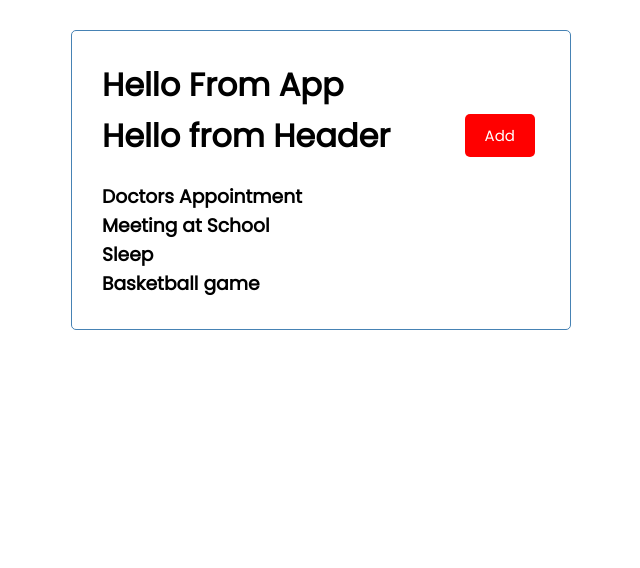
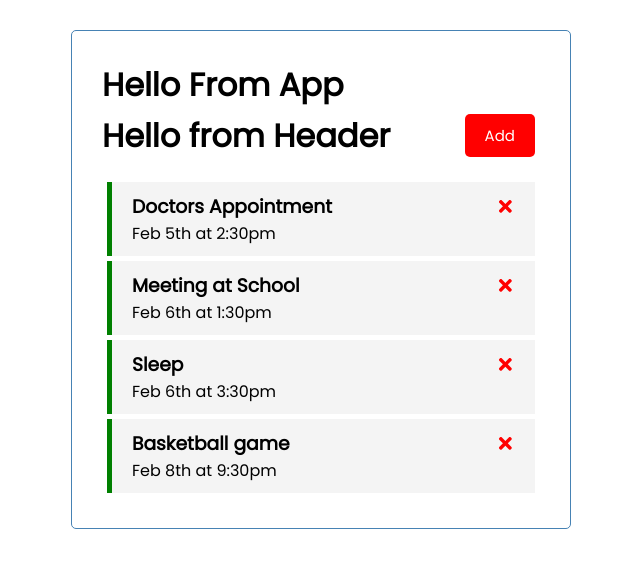
Before and after one commit to OmriAlster/ReactCourse, a React (Create React App) app in the folder react-task-tracker/: page / in a window 1280 px wide. Shown: the top 568 px of the page, without its empty margins (319-959 px from the left). Built offline with nearby package versions, Linux system fonts and the light colour scheme.

Commit message:
Toggle-controller and conditional styling

```diff
--- a/react-task-tracker/package.json
+++ b/react-task-tracker/package.json
@@ -8,6 +8,7 @@
     "@testing-library/user-event": "^13.5.0",
     "react": "^17.0.2",
     "react-dom": "^17.0.2",
+    "react-icons": "^4.3.1",
     "react-scripts": "5.0.0",
     "web-vitals": "^2.1.3"
   },
--- a/react-task-tracker/src/App.js
+++ b/react-task-tracker/src/App.js
@@ -2,13 +2,59 @@
 import './App.css';
 import Header from './components/Header';
 import Tasks from './components/Tasks';
+import { useState } from 'react'
 
 function App() {
+  const[tasks, setTasks] = useState(
+    [
+        {
+          "id": 1,
+          "text": "Doctors Appointment",
+          "day": "Feb 5th at 2:30pm",
+          "reminder": true
+        },
+        {
+          "id": 2,
+          "text": "Meeting at School",
+          "day": "Feb 6th at 1:30pm",
+          "reminder": true
+        },
+        {
+            "id": 3,
+            "text": "Sleep",
+            "day": "Feb 6th at 3:30pm",
+            "reminder": true
+        },
+        {
+            "id": 4,
+            "text": "Basketball game",
+            "day": "Feb 8th at 9:30pm",
+            "reminder": true
+        }
+    ]
+  )
+
+  const toggleReminder = (id) => {
+    setTasks(
+       tasks.map(
+         (task) => task.id === id ? { ...task, reminder: !task.reminder }: task
+       )
+    )
+    console.log('remind me', id)
+  }
+
+  const deleteTask = (id) => {
+    setTasks(tasks.filter((task) => task.id !== id))
+  }
+
   return (
     <div className="container">
       <h1>Hello From App</h1>
       <Header/>
-      <Tasks/>
+      { tasks.length > 0 ? (
+      <Tasks tasks={tasks} onDelete={deleteTask} onToggle={toggleReminder} />) :
+      ( 'No Tasks To Show')
+      }
     </div>
   );
 }
--- /dev/null
+++ b/react-task-tracker/src/components/Task.js
@@ -0,0 +1,15 @@
+import { FaTimes } from 'react-icons/fa'
+
+
+const Task = ({ task, onDelete, onToggle }) => {
+    return (
+        <div className={`task ${task.reminder ? 'reminder' : ''}`} onDoubleClick={() => onToggle(task.id)}>
+            <h3>
+                { task.text } <FaTimes style={{color:'red', cursor: 'pointer'}} onClick={() => onDelete(task.id)} />
+            </h3>
+            <p>{ task.day }</p>
+        </div>
+    )
+}
+
+export default Task
--- a/react-task-tracker/src/components/Tasks.js
+++ b/react-task-tracker/src/components/Tasks.js
@@ -1,34 +1,9 @@
-const tasks = [
-    {
-      "id": 1,
-      "text": "Doctors Appointment",
-      "day": "Feb 5th at 2:30pm",
-      "reminder": true
-    },
-    {
-      "id": 2,
-      "text": "Meeting at School",
-      "day": "Feb 6th at 1:30pm",
-      "reminder": true
-    },
-    {
-        "id": 3,
-        "text": "Sleep",
-        "day": "Feb 6th at 3:30pm",
-        "reminder": true
-    },
-    {
-        "id": 4,
-        "text": "Basketball game",
-        "day": "Feb 8th at 9:30pm",
-        "reminder": true
-    }
-  ]
+import Task from "./Task"
 
-const Tasks = () => {
+const Tasks = ({tasks, onDelete, onToggle}) => {
     return (
         <>
-            {tasks.map((task) => (<h3 key={task.id} >{task.text}</h3>))}
+            {tasks.map((task) => (<Task key={task.id} task={task} onDelete={onDelete} onToggle={onToggle}></Task>))}
         </>
     )
 }
```
Also changed, not shown: react-task-tracker/src/components/AddTask.js (added, +9 -0 lines), 1 other file (tests, documents, lock files or other folders).
